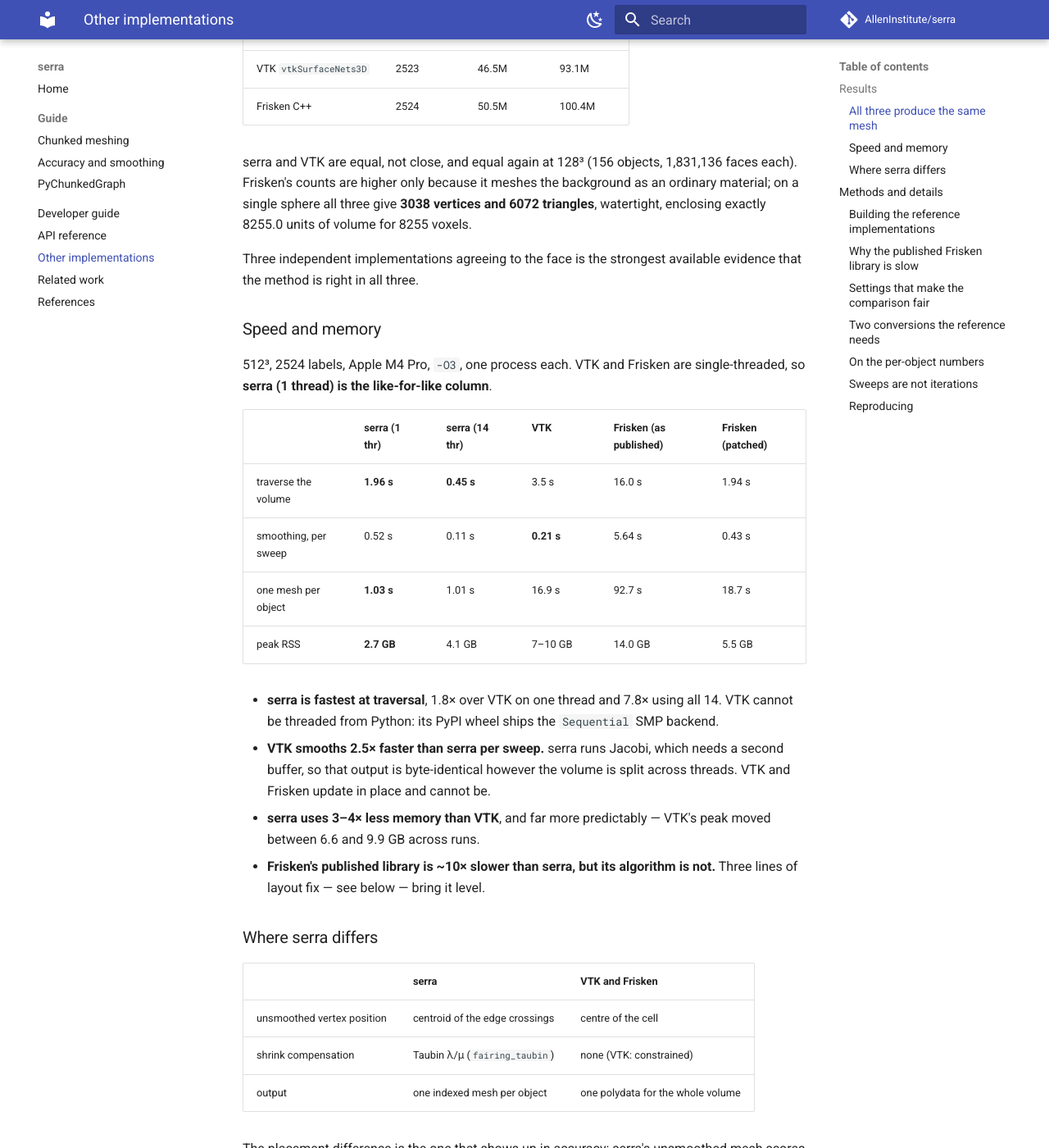
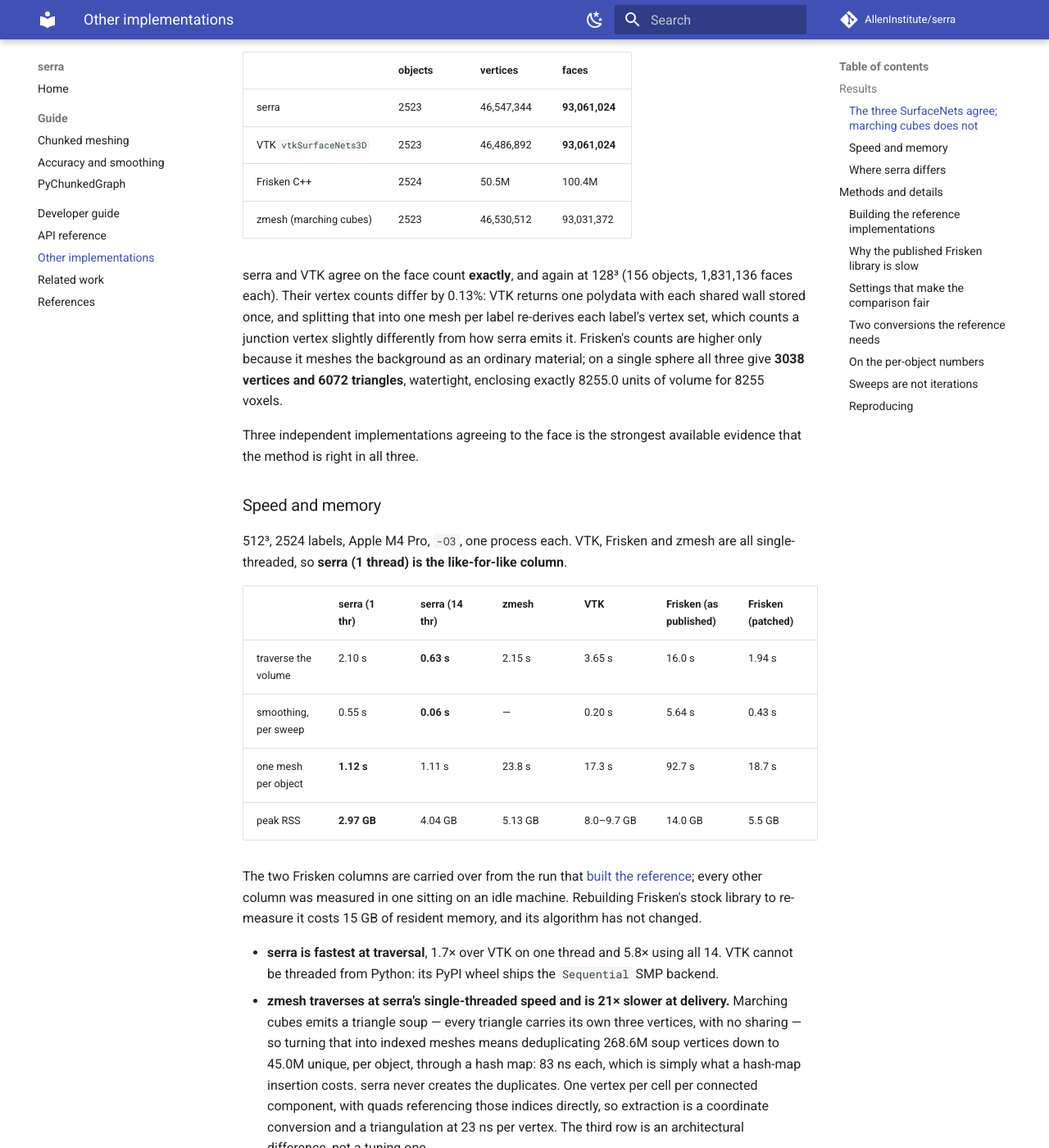
Before and after one commit to AllenInstitute/serra, an MkDocs documentation site: the page built from docs/reference-implementation.md, in a window 1280 px wide and 1400 px high, scrolled down 516 px. Shown: the whole window at 82% size. Built offline with MkDocs 1.6.1 and Material for MkDocs 9.7.7, drawn with Linux system fonts in a browser that asks for light colours; comment, search, counter and statistics services are not loaded; some of the changed text lies outside the part shown.

Commit message:
updating comparisons

````diff
--- a/docs/reference-implementation.md
+++ b/docs/reference-implementation.md
@@ -6,51 +6,80 @@ Two other implementations of that paper exist: the author's own
 VTK's `vtkSurfaceNets3D`, reachable from Python as
 [`ImageData.contour_labels`](https://docs.pyvista.org/api/core/_autosummary/pyvista.imagedatafilters.contour_labels).
 Both were built and run against the same 512³ connectomics volume serra is
-benchmarked on. Unlike zmesh — marching cubes, one object at a time — these are
-the same algorithm, so the comparison is direct.
+benchmarked on. Because all three implement the same algorithm, the comparison
+is direct — mesh against mesh, face for face.
+
+zmesh is in both tables below as well, but on different terms. It is marching
+cubes, so it is a scale reference rather than a check: it
+is *expected* to disagree on content, and the interesting question about it is not whether
+it matches but what it costs.
 
 ## Results
 
-### All three produce the same mesh
+### The three SurfaceNets agree; marching cubes does not
 
-512³ neuropil volume, no smoothing:
+512³ neuropil volume, no smoothing, boundary padding on in every row:
 
 | | objects | vertices | faces |
 | --- | --- | --- | --- |
-| serra | 2523 | 46.5M | 93.1M |
-| VTK `vtkSurfaceNets3D` | 2523 | 46.5M | 93.1M |
+| serra | 2523 | 46,547,344 | **93,061,024** |
+| VTK `vtkSurfaceNets3D` | 2523 | 46,486,892 | **93,061,024** |
 | Frisken C++ | 2524 | 50.5M | 100.4M |
+| zmesh (marching cubes) | 2523 | 46,530,512 | 93,031,372 |
 
-serra and VTK are equal, not close, and equal again at 128³ (156 objects,
-1,831,136 faces each). Frisken's counts are higher only because it meshes the
-background as an ordinary material; on a single sphere all three give **3038
-vertices and 6072 triangles**, watertight, enclosing exactly 8255.0 units of
-volume for 8255 voxels.
+serra and VTK agree on the face count **exactly**, and again at 128³ (156
+objects, 1,831,136 faces each). Their vertex counts differ by 0.13%: VTK returns
+one polydata with each shared wall stored once, and splitting that into one mesh
+per label re-derives each label's vertex set, which counts a junction vertex
+slightly differently from how serra emits it. Frisken's counts are higher only
+because it meshes the background as an ordinary material; on a single sphere all
+three give **3038 vertices and 6072 triangles**, watertight, enclosing exactly
+8255.0 units of volume for 8255 voxels.
 
 Three independent implementations agreeing to the face is the strongest
 available evidence that the method is right in all three.
 
 ### Speed and memory
 
-512³, 2524 labels, Apple M4 Pro, `-O3`, one process each. VTK and Frisken are
-single-threaded, so **serra (1 thread) is the like-for-like column**.
+512³, 2524 labels, Apple M4 Pro, `-O3`, one process each. VTK, Frisken and
+zmesh are all single-threaded, so **serra (1 thread) is the like-for-like
+column**.
 
-| | serra (1 thr) | serra (14 thr) | VTK | Frisken (as published) | Frisken (patched) |
-| --- | --- | --- | --- | --- | --- |
-| traverse the volume | **1.96 s** | **0.45 s** | 3.5 s | 16.0 s | 1.94 s |
-| smoothing, per sweep | 0.52 s | 0.11 s | **0.21 s** | 5.64 s | 0.43 s |
-| one mesh per object | **1.03 s** | 1.01 s | 16.9 s | 92.7 s | 18.7 s |
-| peak RSS | **2.7 GB** | 4.1 GB | 7–10 GB | 14.0 GB | 5.5 GB |
+| | serra (1 thr) | serra (14 thr) | zmesh | VTK | Frisken (as published) | Frisken (patched) |
+| --- | --- | --- | --- | --- | --- | --- |
+| traverse the volume | 2.10 s | **0.63 s** | 2.15 s | 3.65 s | 16.0 s | 1.94 s |
+| smoothing, per sweep | 0.55 s | **0.06 s** | — | 0.20 s | 5.64 s | 0.43 s |
+| one mesh per object | **1.12 s** | 1.11 s | 23.8 s | 17.3 s | 92.7 s | 18.7 s |
+| peak RSS | **2.97 GB** | 4.04 GB | 5.13 GB | 8.0–9.7 GB | 14.0 GB | 5.5 GB |
 
-- **serra is fastest at traversal**, 1.8× over VTK on one thread and 7.8× using
+The two Frisken columns are carried over from the run that
+[built the reference](#building-the-reference-implementations); every other
+column was measured in one sitting on an idle machine. Rebuilding Frisken's
+stock library to re-measure it costs 15 GB of resident memory, and its algorithm
+has not changed.
+
+- **serra is fastest at traversal**, 1.7× over VTK on one thread and 5.8× using
   all 14. VTK cannot be threaded from Python: its PyPI wheel ships the
   `Sequential` SMP backend.
-- **VTK smooths 2.5× faster than serra per sweep.** serra runs Jacobi, which
-  needs a second buffer, so that output is byte-identical however the volume is
-  split across threads. VTK and Frisken update in place and cannot be.
-- **serra uses 3–4× less memory than VTK**, and far more predictably — VTK's
-  peak moved between 6.6 and 9.9 GB across runs.
-- **Frisken's published library is ~10× slower than serra, but its algorithm is
+- **zmesh traverses at serra's single-threaded speed and is 21× slower at
+  delivery.** Marching cubes emits a triangle soup — every triangle carries its
+  own three vertices, with no sharing — so turning that into indexed meshes
+  means deduplicating 268.6M soup vertices down to 45.0M unique, per object,
+  through a hash map: 83 ns each, which is simply what a hash-map insertion
+  costs. serra never creates the duplicates. One vertex per cell per connected
+  component, with quads referencing those indices directly, so extraction is a
+  coordinate conversion and a triangulation at 23 ns per vertex. The third row
+  is an architectural difference, not a tuning one.
+- **zmesh has no smoothing**, at any setting; its dash means *not applicable*,
+  not zero. serra's fairing, VTK's constrained smoothing and Frisken's
+  relaxation are all sweeps over the extracted surface.
+- **VTK smooths 2.8× faster than serra on one thread**, and serra overtakes it
+  by 3× on 14. serra runs Jacobi, which needs a second buffer, so its output is
+  byte-identical however the volume is split across threads. VTK and Frisken
+  update in place and cannot be.
+- **serra uses 2.7–3.3× less memory than VTK**, and far more predictably —
+  VTK's peak moved between 8.0 and 9.7 GB across three runs of the same command.
+- **Frisken's published library is ~8× slower than serra, but its algorithm is
   not.** Three lines of layout fix — see below — bring it level.
 
 ### Where serra differs
@@ -117,7 +146,23 @@ Three defaults would each have invalidated the result:
   smoothed VTK mesh against an unsmoothed serra one. Off unless asked for.
 - **serra's `close` defaults off** while VTK's `pad_background` and Frisken's
   padding are always on. With `close=True` the face counts agree exactly;
-  without it serra emits fewer.
+  without it serra emits fewer (89,182,314 against 93,061,024). Every serra
+  figure above is `--close`.
+- **zmesh's `close` also defaults off, and costs it far more than it costs
+  serra.** serra's is a virtual border and is free-ish: 1.77 s → 2.10 s on one
+  thread. zmesh's wrapper allocates a padded C-order copy of the volume — 0.54
+  GB at 512³ `uint32`, plus a transposing copy because this volume is
+  Fortran-ordered, which also moves the traversal off zmesh's Fortran-order loop
+  onto its C-order one. That nearly doubles it: **1.12 s unpadded against 2.15 s
+  padded**. The table uses the padded run so that every column is padded, but
+  the difference is the wrapper's, not the algorithm's. Peak RSS does *not* show
+  the copy — 5.77 GB unpadded against 5.13 GB padded — because zmesh's peak is
+  set by the soup dedup in extraction, which swamps a half-gigabyte volume and
+  varies by more than that between runs. zmesh also never subtracts the pad
+  again, so its vertices sit **+1 voxel** from everyone else's; that moves no
+  count in the first table, and is corrected in
+  [accuracy](accuracy.md#judged-against-an-analytic-solid), where coordinates
+  do matter.
 
 The Frisken `.vcxproj` configuration inspected carries `Optimization=Disabled`;
 all figures here are `-O3 -DNDEBUG`.
@@ -136,13 +181,18 @@ which is what makes it dangerous.
 `vtkSurfaceNets3D` returns one polydata with a two-component `boundary_labels`
 cell array, each shared wall stored once. A connectomics pipeline needs the
 opposite — one indexed mesh per segment, each wall in both neighbours — and VTK
-has no filter for it. The 16.9 s above is `bench/compare_zmesh.py` doing it in
+has no filter for it. The 17.3 s above is `bench/compare_zmesh.py` doing it in
 numpy, bucketed in one pass rather than filtered per label; a C++ implementation
 would beat it comfortably. The point is that the step exists at all, and that
-serra's 1.03 s already includes it.
+serra's 1.12 s already includes it.
 
 Frisken's 92.7 s is the library's own `objData()`, which makes two full passes
 over every quad in the volume per label.
+
+zmesh's 23.8 s is the other shape this problem takes. It already returns one
+mesh per object, so nothing needs splitting — the cost is deduplicating the
+triangle soup that marching cubes produced in the first place, which is a step
+neither SurfaceNets implementation has to do at all.
 
 ### Sweeps are not iterations
 
@@ -155,11 +205,23 @@ movement clamp binds before the difference in convergence rate matters.
 ### Reproducing
 
 ```bash
-python bench/compare_zmesh.py serra --threads 1 --close   # matches VTK exactly
+python bench/compare_zmesh.py serra --threads 1  --close   # matches VTK exactly
+python bench/compare_zmesh.py serra --threads 14 --close
+python bench/compare_zmesh.py serra --threads 1  --close --fairing 20
+python bench/compare_zmesh.py zmesh --close --zmesh ../zmesh
+python bench/compare_zmesh.py zmesh --zmesh ../zmesh       # unpadded; the pad's cost
 python bench/compare_zmesh.py vtk
 python bench/compare_zmesh.py vtk --smoothing-iterations 20
 python bench/compare_zmesh.py frisken --relax 20
 python bench/compare_zmesh.py frisken --relax 20 \
     --frisken-bin bench/frisken/build/patched/sn_bench
-python bench/analytic_tube.py --radius 4                  # accuracy
+python bench/analytic_tube.py --radius 4                   # accuracy
 ```
+
+`--zmesh` points at a local zmesh checkout, because zmesh is deliberately not a
+declared dependency and the comparison should run against the build you have
+rather than whatever is on PyPI. A zmesh is usually installed in the environment
+too, so a path that does not resolve falls back to it silently; the `zmesh_path`
+field in the JSON records which one actually ran. Per-sweep smoothing is
+`smooth_s / 20` from the `--fairing` and `--smoothing-iterations` runs, and the
+VTK peak is the range across three runs of the same command.
````
Also changed, not shown: other parts of docs/reference-implementation.md (+1 -1 lines), README.md (+17 -10 lines), docs/developer.md (+1 -1 lines), 1 other file.
